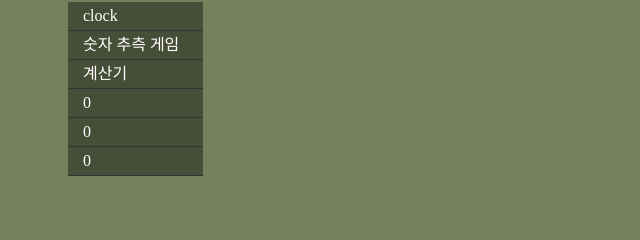
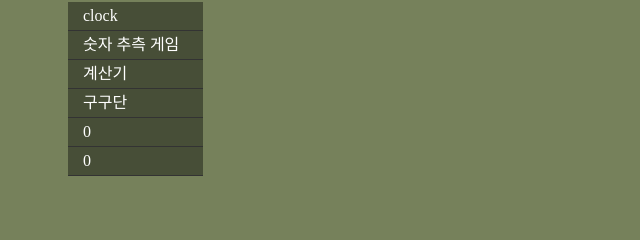
Before and after one commit to 1098k/20922, a plain HTML site: page index.html in a window 1280 px wide. Shown: the part 236-476 px from the top of the page, 0-640 px from the left. Drawn offline with Linux system fonts and the light colour scheme.

Commit message:
Update index.html

```diff
--- a/index.html
+++ b/index.html
@@ -28,7 +28,7 @@
         <li><a target="iframe1" href="clock.html">clock</a></li>
         <li><a target="iframe1" href="NumberGuessingGame.html">숫자 추측 게임</a></li>
           <li><a target="iframe1" href="Calculator.html">계산기</a></li>
-            <li><a target="iframe1" href="index.html">0</a></li>
+            <li><a target="iframe1" href="multiplicationtable.html">구구단</a></li>
               <li><a target="iframe1" href="index.html">0</a></li>
                 <li><a target="iframe1" href="index.html">0</a></li>
           </ul>
```
